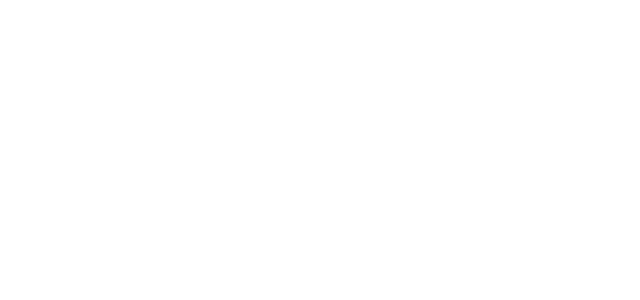
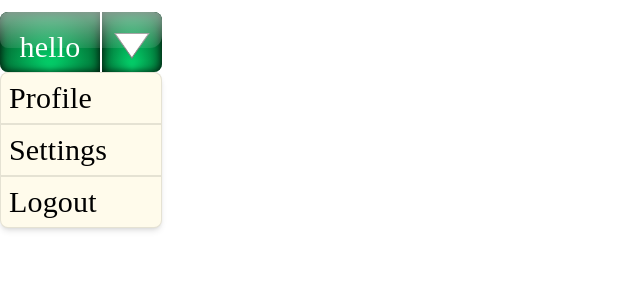
Before and after one commit to 3boodyy96/.AnyMedia-project, a React (Vite) app: page / in a window 1280 px wide. Both pictures are taken after a click on the button "hello". Shown: the top 300 px of the page, without its empty margins (0-640 px from the left). Built offline with nearby package versions, Linux system fonts and the light colour scheme; a web font is replaced by a local one.

Commit message:
finished the dropdown menu

```diff
--- a/src/App.jsx
+++ b/src/App.jsx
@@ -8,7 +8,14 @@
     //   <Frame w="200px" h="150px"
     //   items={<p>Sample Item</p>}/>
     // </div>
-    <DropDownMenu options={["test\n",'test1\n',';\n']} text={'hello'} id={'dropdownTest'}/>
-    /* <LoginPage /> */
+<DropDownMenu
+  text="hello"
+  id="dropdownTest"
+  options={[
+    { label: "Profile",  value: "profile",  action: () => console.log("Go to profile") },
+    { label: "Settings", value: "settings", action: () => alert("Open settings") },
+    { label: "Logout",   value: "logout",   action: () => console.log("Logging out...") },
+  ]}
+/>    /* <LoginPage /> */
   )
 }
--- a/src/components/dropDownMenu.jsx
+++ b/src/components/dropDownMenu.jsx
@@ -1,30 +1,83 @@
 import { useState } from "react";
+import NormalButton from "../components/normalButton.jsx";
 
-function DropDownMenu({ options, onSelect, text, id }) {
+// props: options (array of strings or objects with label, value, action), onSelect (callback), text (button text), id, Tailwind (additional Tailwind classes)
+
+function DropDownMenu({ options, onSelect, text, id, Tailwind }) {
   const [isOpen, setIsOpen] = useState(false);
 
-  const handleSelect = (value) => {
-    onSelect?.(value); // safely call onSelect only if it was provided
+// Handle option selection
+
+  const handleSelect = (value, action) => {
+    onSelect?.(value);
+    action?.();
     setIsOpen(false);
   };
 
+  const toggleDropdown = () => setIsOpen((prev) => !prev);
+
   return (
-    <div id={id} className="dropdown-container">
-      <button onClick={() => setIsOpen((prev) => !prev)}>
-        {text}
-      </button>
+    <div id={id} className={`relative inline-block ${Tailwind ?? ""}`}>
+      <div className="flex flex-row gap-0.5">
 
+        {/* Toggle button */}
+        <NormalButton
+          id={id + "-button"}
+          text={text}
+          w="100px"
+          h="60px"
+          onClick={toggleDropdown}
+          className="
+            rounded-r-none!
+            after:rounded-r-none!
+            after:rounded-bl-lg!
+            dropdown-toggle
+          "
+        />
+
+        {/* Arrow icon button */}
+        <NormalButton
+          w="60px"
+          h="60px"
+          onClick={toggleDropdown}
+          imgSrc="./src/assets/down-arrow.png"
+          className="
+            rounded-l-none!
+            dropdown-icon
+            after:rounded-l-none!
+            after:rounded-br-xl!
+          "
+        />
+      </div>
+
+      {/* Dropdown menu */}
       {isOpen && (
-        <div className="dropdown-menu flex flex-col">
+        <div className="
+          absolute z-10 w-full
+          text-black bg-amber-50
+          dropdown-menu translate-y-3
+          rounded-lg overflow-hidden
+          border border-black/10
+          shadow-md
+        ">
           {options.map((option, index) => {
-            // Support both plain strings and { value, label } objects
-            const value = typeof option === "object" ? option.value : option;
-            const label = typeof option === "object" ? option.label : option;
+            const value  = (typeof option === "object" ? option.value  : option).trim();
+            const label  = (typeof option === "object" ? option.label  : option).trim();
+            const action = typeof option === "object" ? option.action : undefined;
 
             return (
-              <button key={index} onClick={() => handleSelect(value)}>
-                {label}
-              </button>
+              <div
+                key={index}
+                className="p-2 border-b-2 border-b-black/10 last:border-b-0"
+              >
+                <button
+                  onClick={() => handleSelect(value, action)}
+                  style={{ display: "block", cursor: "pointer" }}
+                  className="w-full text-left hover:text-green-700 transition duration-200"
+                >
+                  {label}
+                </button>
+              </div>
             );
           })}
         </div>
--- a/src/components/normalButton.jsx
+++ b/src/components/normalButton.jsx
@@ -1,28 +1,36 @@
-function NormalButton({ w = w, h = h ,text = text}) {
+function NormalButton({ w, h, text, onClick, id, className, imgSrc }) {
     return (
         <div
-            id="container"
+            id={id}
             className="
             relative
         "
         >
             <button
-                className="
-                normalButton
-                w-${w} h-${h}
-                p-3
-                text-white text-lg break-after-all
-                bg-radial-[at_50%_100%] from-green-400 to-green-800 to-80%
-                rounded-lg
-                cursor-pointer
-                items-center
-                translate-y-3
-                justify-center
-                hover:brightness-125
-                transition duration-500
-                after:justify-center after:items-center after:absolute after:inset-x-0 after:h-3/5 after:w-full after:bg-gradient-to-t after:from-white/5 after:to-white/45 after:rounded-b-xl after:rounded-t-lg after:content-['']
-            "
+                onClick={onClick}
+                style={{ width: w, height: h }}
+                className={`
+                normalButton relative overflow-hidden p-3
+        text-white text-lg
+        bg-radial-[at_50%_100%] from-green-400 to-green-800 to-80%
+        rounded-lg cursor-pointer translate-y-3
+        hover:brightness-125 transition duration-500
+        after:content-[''] after:absolute after:inset-x-0 after:top-0
+        after:h-6/10 after:w-full
+        after:bg-gradient-to-b after:from-white/50 after:to-white/10
+        after:rounded-t-lg after:pointer-events-none
+        ${className ?? ""}
+            `}
             >
+                {imgSrc && (
+                    <img
+                        src={imgSrc}
+                        alt={text}
+                        className="
+                    mt-2
+                "
+                    />
+                )}
                 {text}
             </button>
         </div>
--- a/src/index.css
+++ b/src/index.css
@@ -41,10 +41,6 @@
   box-shadow: inset 0px 0px 10px rgba(0,0,0,0.9);;
 }
 
-.normalButton::after {
-  transform: translateY(-10px);
-}
-
 .roundedButton::after {
   content: "";
   position: absolute;
```
Also changed, not shown: src/assets/down-arrow.png (added), 1 other file (tests, documents, lock files or other folders).
